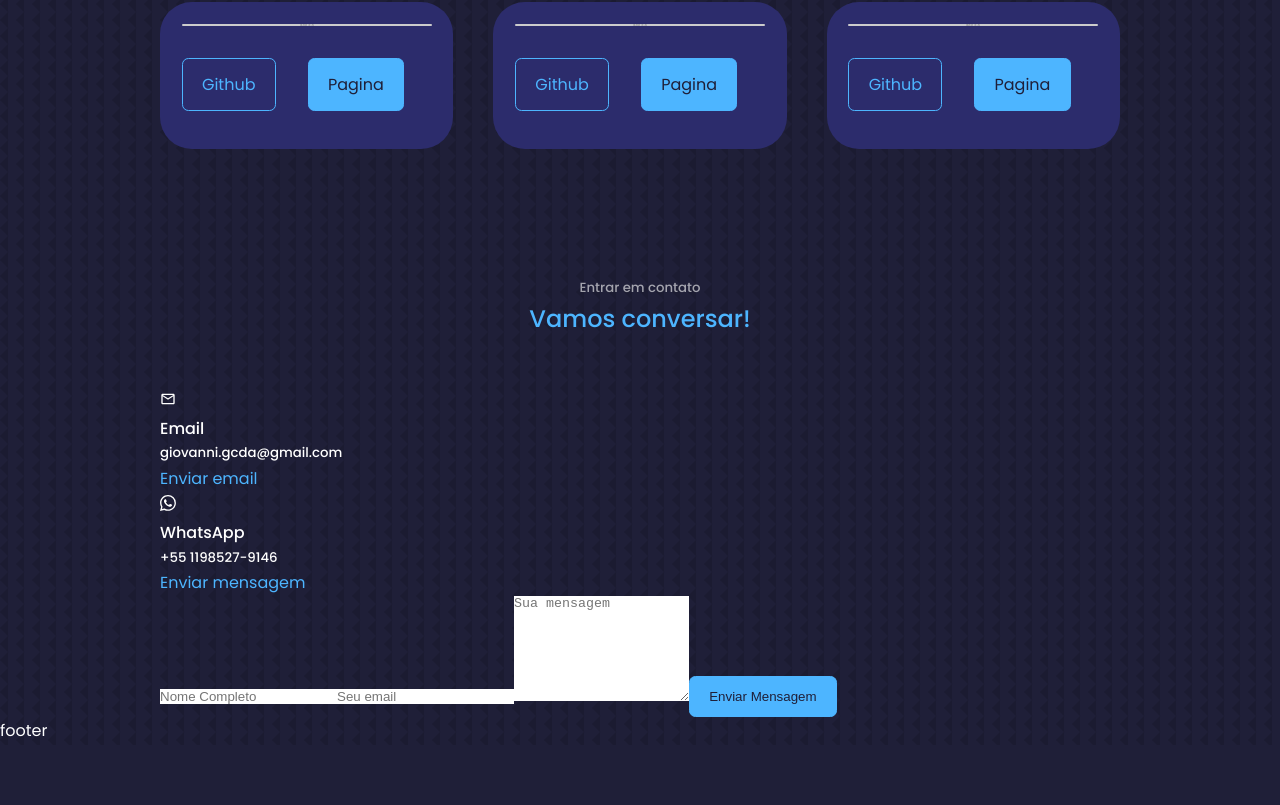
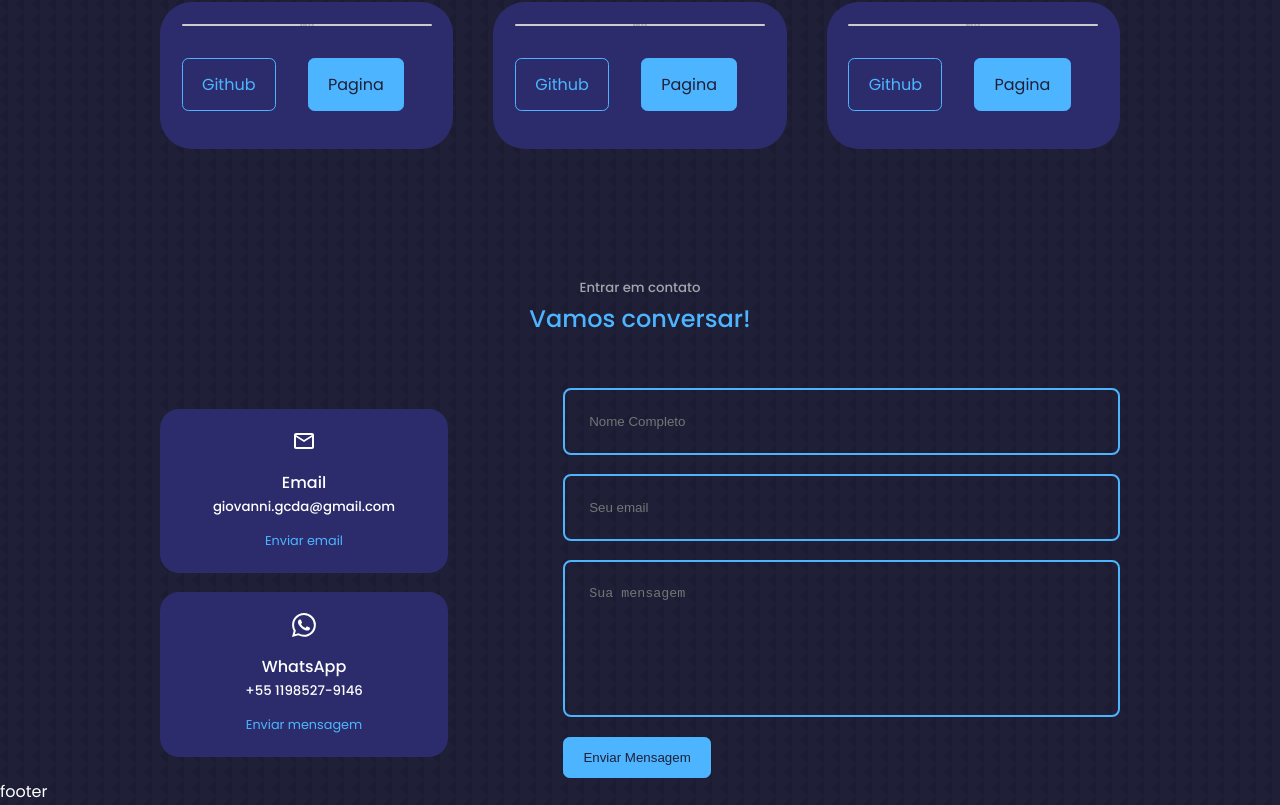
Before and after one commit to Gclayton0207/portfolio-2.0, a React (Create React App) app: page / in a window 1280 px wide. Shown: the part 3796-4601 px from the top of the page. Before the commit the page ends 4541 px from the top, so only its background shows below. Built offline with nearby package versions, Linux system fonts and the light colour scheme.

Commit message:
style: Estilizando componente Contato

```diff
--- a/src/components/contato/contato.css
+++ b/src/components/contato/contato.css
@@ -0,0 +1,54 @@
+.contato__container {
+  width: 58%;
+  display: grid;
+  grid-template-columns: 30% 58%;
+  gap: 12%;
+  align-items: center;
+  justify-content: center;
+}
+
+.contato__opcoes {
+  display: flex;
+  flex-direction: column;
+  gap: 1.2rem;
+}
+
+.contato__opcao {
+  background: var(--color-bg-variant);
+  padding: 1.2rem;
+  border-radius: 1.2rem;
+  text-align: center;
+  border: 1px solid transparent;
+  transition: var(--transition);
+}
+.contato__opcao:hover {
+  background: transparent;
+  border-color: var(--color-primary-variant);
+}
+
+.contato__opcao-icon {
+  font-size: 1.5rem;
+  margin-bottom: 0.5rem;
+}
+
+.contato__opcao a {
+  margin-top: 0.7rem;
+  display: inline-block;
+  font-size: 0.8rem;
+}
+form {
+  display: flex;
+  flex-direction: column;
+  gap: 1.2rem;
+}
+
+input,
+textarea {
+  width: 100%;
+  padding: 1.5rem;
+  border-radius: 0.5rem;
+  background: transparent;
+  border: 2px solid var(--color-primary);
+  resize: none;
+  color: var(--color-white);
+}
```
